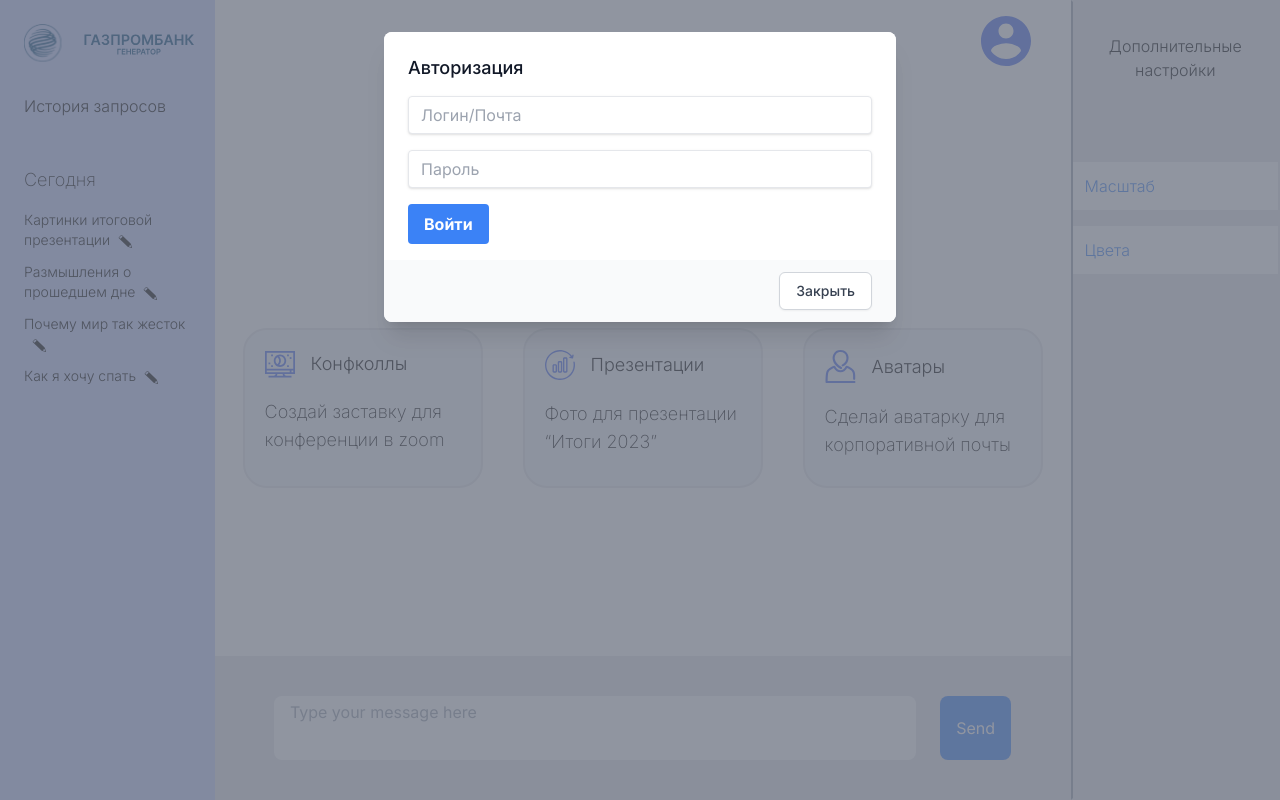
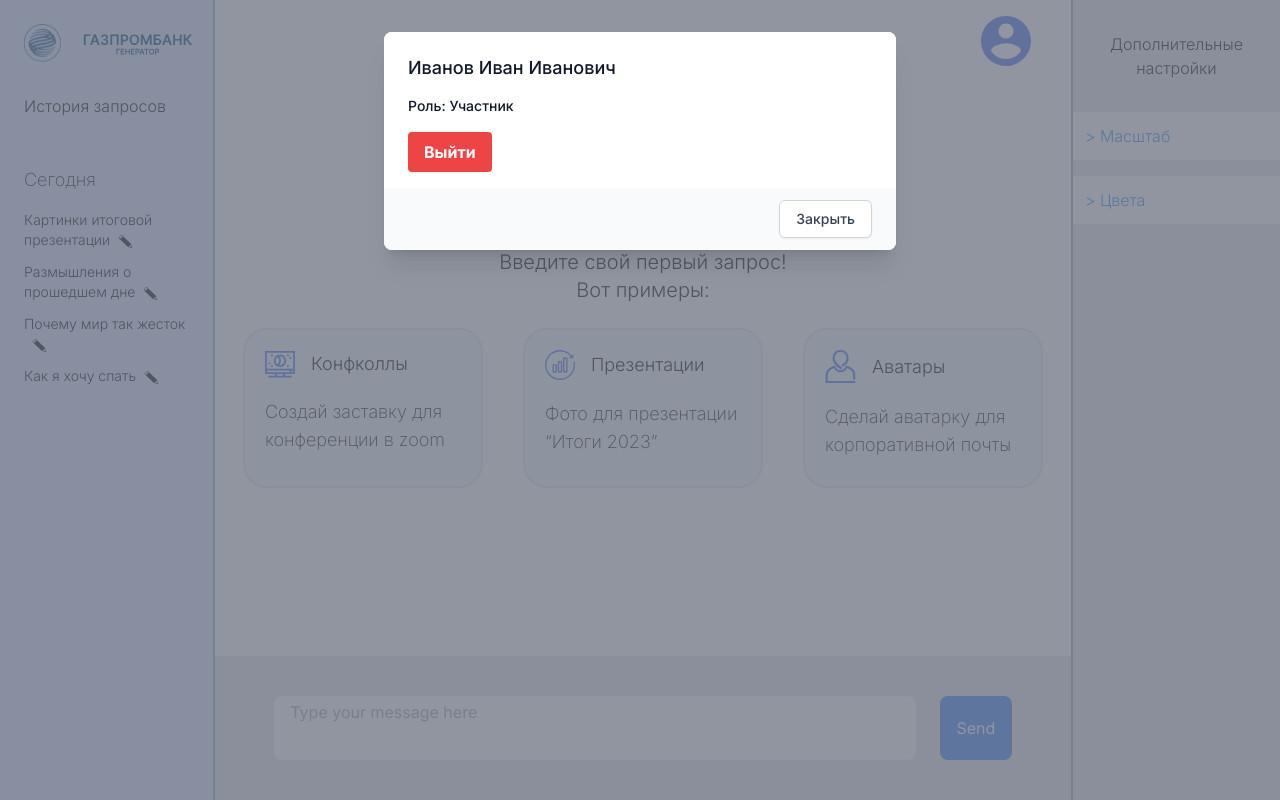
Before and after one commit to EspadaKomanda/FrontGazprom, a Next.js app in the folder gazprom_front/: page / in a window 1280 px wide. Built offline with nearby package versions, Linux system fonts and the light colour scheme.

Commit message:
now we have better setting-bar and some fix

```diff
--- a/gazprom_front/src/app/components/ai_chat_component.js
+++ b/gazprom_front/src/app/components/ai_chat_component.js
@@ -11,7 +11,7 @@ import ProfilePopup from './profile';
 function AIChatComponent() {
   const [newChat, setNewChat] = useState(true);
   const textareaRef = useRef(null);
-  const [authentication, setAuthentication] = useState('false');
+  const [authentication, setAuthentication] = useState(true);
 
   useEffect(() => {
     if (textareaRef.current) {
@@ -124,7 +124,7 @@ return (
                 </button>
             </div>
         </div>
-         {authentication === 'false' ? <Authentication /> : <ProfilePopup />}
+         {authentication == false ? <Authentication /> : <ProfilePopup />}
     </div>
 );
 }
--- /dev/null
+++ b/gazprom_front/src/app/components/color_choose_component.js
@@ -0,0 +1,27 @@
+"use client";
+
+import React, { useState, useRef, useEffect } from 'react';
+
+const ColorChoose = () => {
+    const [selectedColor, setSelectedColor] = useState('#ffffff');
+    const colorPicker = useRef(null);
+    const colorDisplay = useRef(null);
+
+    const handleColorChange = (event) => {
+        setSelectedColor(event.target.value);
+        if (colorDisplay.current) {
+            colorDisplay.current.style.backgroundColor = event.target.value;
+        }
+    };
+
+    return (<>
+
+    <input type="color" id="colorPicker" ref={colorPicker} value={selectedColor} onChange={handleColorChange} style={{display: 'none'}}></input>
+    <button onClick={() => colorPicker.current.click()} style={{backgroundColor: selectedColor}} className='p-5 rounded-md'></button>
+    <div id="colorDisplay" ref={colorDisplay}></div>
+
+    </>
+    )
+}
+
+export default ColorChoose;
--- a/gazprom_front/src/app/components/profile.js
+++ b/gazprom_front/src/app/components/profile.js
@@ -3,7 +3,7 @@
 import { useState } from 'react';
 
 export default function ProfilePopup() {
-  const [isOpen, setIsOpen] = useState(false);
+  const [isOpen, setIsOpen] = useState(true);
 
   return (
     <div className="flex items-center justify-center">
--- a/gazprom_front/src/app/components/settings_component.js
+++ b/gazprom_front/src/app/components/settings_component.js
@@ -1,9 +1,15 @@
 "use client";
 
-import React, { useState } from 'react';
+import React, { useState, useRef, useEffect } from 'react';
+import ColorChoose from './color_choose_component';
 
 const Settings = () => {
     const [activeIndex, setActiveIndex] = useState(null);
+
+    const [colorChooseCount, setColorChooseCount] = useState(1);
+    const colorChooseComponents = Array.from({ length: colorChooseCount }, (_, index) => (
+        <ColorChoose key={index} />
+    ));
 
     const handleClick = (index) => {
         if (activeIndex === index) {
@@ -13,31 +19,51 @@ const Settings = () => {
         }
     };
 
+    const handleAddColorChoose = () => {
+        if (colorChooseCount < 4) {
+            setColorChooseCount(colorChooseCount + 1);
+        }
+    };
+
+    const handleRemoveColorChoose = () => {
+        if (colorChooseCount > 1) {
+            setColorChooseCount(colorChooseCount - 1);
+        }
+    };
+
     return (
-        <div className="bg-gray-200 w-1/5 max-w-80 h-screen overflow-y-auto scrollbar-hide font-light border-2 border-l-gray-400">
+        <div className="bg-gray-200 w-1/5 max-w-80 h-screen overflow-y-auto scrollbar-hide font-light border-l-2 border-l-gray-400">
             <h2 className="text-base text-center p-8">Дополнительные настройки</h2>
-            <div className="flex flex-col space-y-4 mt-12">
-                <div className='bg-white p-3 text-blue-500'>
-                    <button onClick={() => handleClick(1)}>Масштаб</button>
-                    {activeIndex === 1 && (
+            <div className="flex flex-col pb-0">
+                <button className={`text-left p-3 ${activeIndex === 1 ? 'bg-blue-500 text-white mb-px' : 'mb-4 bg-white text-blue-500'}`} onClick={() => handleClick(1)}> &gt; Масштаб</button>
+                {activeIndex === 1 && (
+                    <div className=' bg-blue-500 text-white px-3 py-5'>
+                        <p >Ширина: <input type="number" defaultValue="516" className='editable-field bg-blue-500 w-12 mb-2'/>px</p>
+                        <p >Высота: <input type="number" defaultValue="516" className='editable-field bg-blue-500 w-12 mb-4'/>px</p>
+                        <p>Расположение:</p>
+                    </div>
+                )}
+                <button className={`text-left p-3 ${activeIndex === 2 ? 'bg-blue-500 text-white mb-px' : 'bg-white text-blue-500'}`} onClick={() => handleClick(2)}> &gt; Цвета</button>
+                {activeIndex === 2 && (
+                    <div className=' bg-blue-500 text-white px-3 py-5'>
+                        <p className='mb-3 text-lg'>Настройки цветов</p>
+                        <from>
+                            <span>Использовать свои цвета<input type='checkbox' className='ml-2 editable-field'/></span>
+                            <span>Прозрачный фон<input type='checkbox' className='ml-2 editable-field'/></span>
+                        </from>
+                        <div className='flex space-x-1 mt-3'>
+                            {colorChooseComponents}
+                        </div>
                         <div>
-                            <p>Ширина: <input type="number" defaultValue="2000" /> px</p>
-                            <p>Высота: <input type="number" defaultValue="1000" /> px</p>
+                            <button onClick={handleRemoveColorChoose} className='px-4 text-3xl'>-</button>
+                            <button onClick={handleAddColorChoose} className='px-4 text-3xl'>+</button>
                         </div>
-                    )}
-                </div>
-                <div className='bg-white p-3 text-blue-500'>
-                    <button onClick={() => handleClick(3)}>Цвета</button>
-                    {activeIndex === 2 && (
-                        <div>
-                            {/* Содержимое блока "Цвета" */}
-                            <p>Настройки цветов</p>
-                        </div>
-                    )}
-                </div>
+                    </div>
+                )}
             </div>
         </div>
     );
 }
 
+
 export default Settings;
--- a/gazprom_front/src/app/components/sidebar.js
+++ b/gazprom_front/src/app/components/sidebar.js
@@ -7,7 +7,7 @@ const SideBare = () => {
 
 
     return (
-        <div className="bg-indigo-200 w-1/5 max-w-80 p-6 pr-2 h-screen overflow-y-auto scrollbar-hide font-light">
+        <div className="bg-indigo-100 w-1/5 max-w-80 p-6 pr-2 h-screen overflow-y-auto scrollbar-hide font-light border-r-2 border-r-gray-400">
             <Image src={Logo} alt="logo" width={192} className='mx-auto mb-8' />
             <h2 className="text-base ">История запросов</h2>
             <div className="flex flex-col space-y-4 mt-12 gap-12">
```
